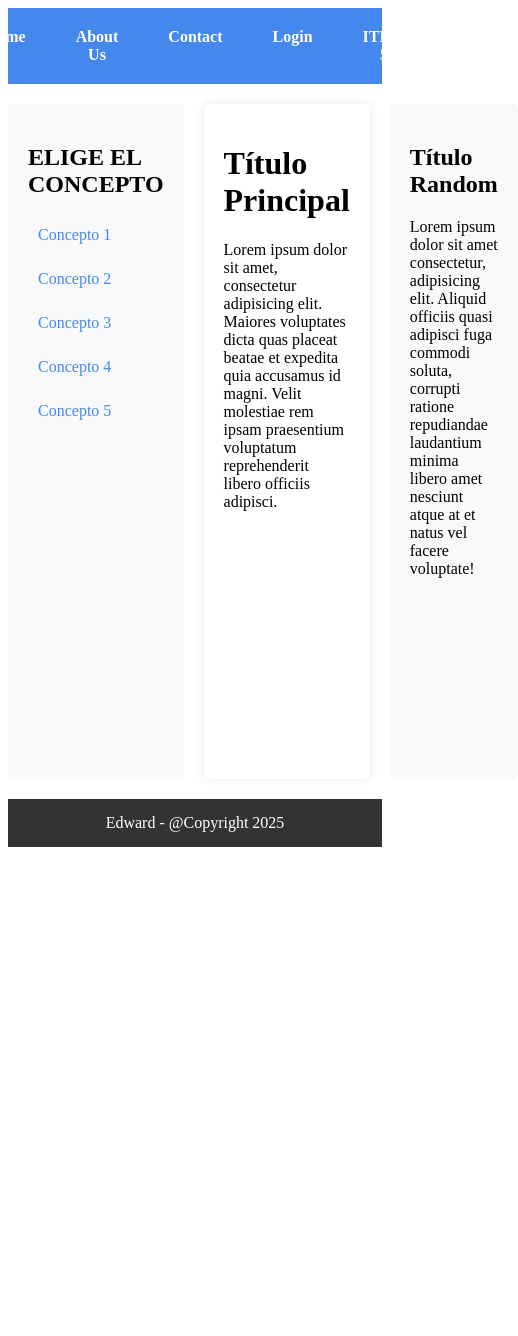
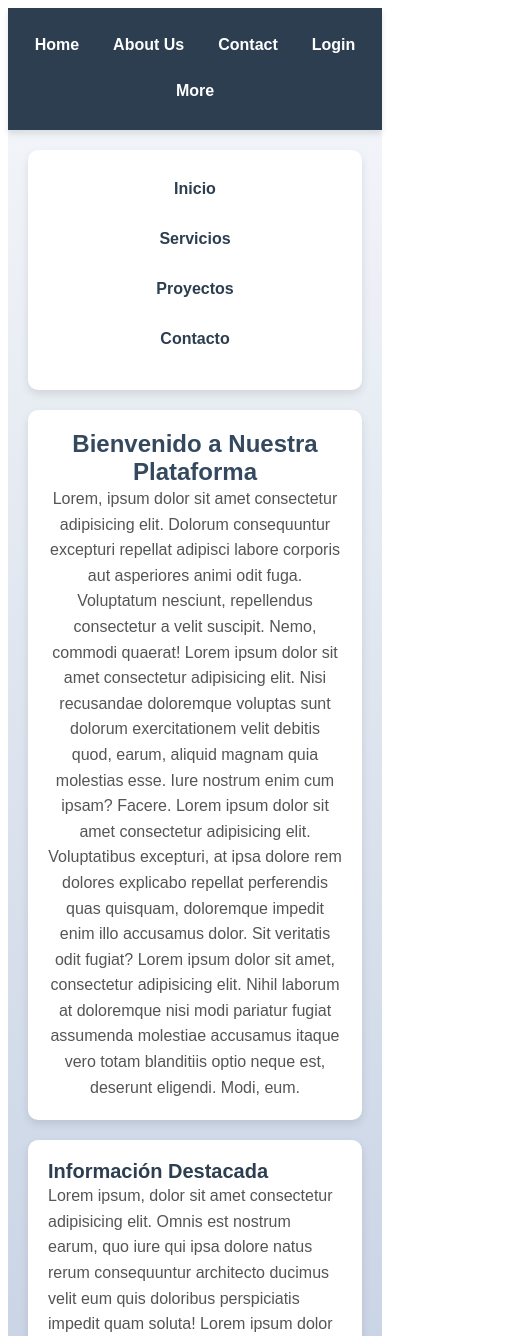
Before and after one commit to ecamilogp/curso-de-css, a Vue app: page / in a window 390 px wide. Shown: the top 1336 px of the page, 518 px wide, since content can reach past the window. Before the commit the page ends 855 px from the top, so only its background shows below. Built offline with nearby package versions, Linux system fonts and the light colour scheme; the HTML template or start-up script is replaced by a standard one.

Commit message:
uso de mobile firts muy importante

```diff
--- a/src/App.vue
+++ b/src/App.vue
@@ -40,7 +40,8 @@
 // import AtributoSrcsetYSizes from './component/responsive-design/AtributoSrcsetYSizes.vue'
 // import PIctureSourceYMedia from './component/responsive-design/PIctureSourceYMedia.vue'
 // import MediaQueries from './component/responsive-design/MediaQueries.vue'
-import EjercicioHolyGrailConFlexBox from './component/responsive-design/EjercicioHolyGrailConFlexBox.vue'
+// import EjercicioHolyGrailConFlexBox from './component/responsive-design/EjercicioHolyGrailConFlexBox.vue'
+import MobileFirst from './component/responsive-design/MobileFirst.vue'
 </script>
 
 <template>
@@ -85,5 +86,6 @@ import EjercicioHolyGrailConFlexBox from './component/responsive-design/Ejercici
   <!-- <AtributoSrcsetYSizes /> -->
   <!-- <PIctureSourceYMedia /> -->
   <!-- <MediaQueries /> -->
-  <EjercicioHolyGrailConFlexBox />
+  <!-- <EjercicioHolyGrailConFlexBox /> -->
+  <MobileFirst />
 </template>
--- /dev/null
+++ b/src/component/responsive-design/MobileFirst.vue
@@ -0,0 +1,229 @@
+<template>
+  <div class="container">
+    <!-- NAVBAR -->
+    <header class="header">
+      <nav class="main-navbar">
+        <ul>
+          <li><a href="#">Home</a></li>
+          <li><a href="#">About Us</a></li>
+          <li><a href="#">Contact</a></li>
+          <li><a href="#">Login</a></li>
+          <li><a href="#">More</a></li>
+        </ul>
+      </nav>
+    </header>
+
+    <!-- CONTENIDO PRINCIPAL -->
+    <div class="main-wrapper">
+      <!-- MENÚ IZQUIERDO -->
+      <aside class="secondary-navbar">
+        <nav>
+          <ul>
+            <li><a href="#">Inicio</a></li>
+            <li><a href="#">Servicios</a></li>
+            <li><a href="#">Proyectos</a></li>
+            <li><a href="#">Contacto</a></li>
+          </ul>
+        </nav>
+      </aside>
+
+      <!-- SECCIÓN CENTRAL -->
+      <main>
+        <h1>Bienvenido a Nuestra Plataforma</h1>
+        <p>
+          Lorem, ipsum dolor sit amet consectetur adipisicing elit. Dolorum consequuntur excepturi
+          repellat adipisci labore corporis aut asperiores animi odit fuga. Voluptatum nesciunt,
+          repellendus consectetur a velit suscipit. Nemo, commodi quaerat! Lorem ipsum dolor sit
+          amet consectetur adipisicing elit. Nisi recusandae doloremque voluptas sunt dolorum
+          exercitationem velit debitis quod, earum, aliquid magnam quia molestias esse. Iure nostrum
+          enim cum ipsam? Facere. Lorem ipsum dolor sit amet consectetur adipisicing elit.
+          Voluptatibus excepturi, at ipsa dolore rem dolores explicabo repellat perferendis quas
+          quisquam, doloremque impedit enim illo accusamus dolor. Sit veritatis odit fugiat? Lorem
+          ipsum dolor sit amet, consectetur adipisicing elit. Nihil laborum at doloremque nisi modi
+          pariatur fugiat assumenda molestiae accusamus itaque vero totam blanditiis optio neque
+          est, deserunt eligendi. Modi, eum.
+        </p>
+      </main>
+
+      <!-- MENÚ DERECHO -->
+      <aside class="right-sidebar">
+        <h2>Información Destacada</h2>
+        <p>
+          Lorem ipsum, dolor sit amet consectetur adipisicing elit. Omnis est nostrum earum, quo
+          iure qui ipsa dolore natus rerum consequuntur architecto ducimus velit eum quis doloribus
+          perspiciatis impedit quam soluta! Lorem ipsum dolor sit amet consectetur, adipisicing
+          elit. In, mollitia voluptatem, nihil ut ducimus iste perspiciatis quis impedit laborum
+          aperiam cumque est facilis autem sunt. Soluta, impedit quod. Iure, reiciendis.
+        </p>
+      </aside>
+    </div>
+
+    <!-- FOOTER -->
+    <footer>© 2025 - Todos los derechos reservados</footer>
+  </div>
+</template>
+
+<style scoped>
+/* ========== DISEÑO BASE (Mobile First) ========== */
+* {
+  margin: 0;
+  padding: 0;
+  box-sizing: border-box;
+  font-family: 'Arial', sans-serif;
+}
+
+.container {
+  display: flex;
+  flex-direction: column;
+  min-height: 100vh;
+  background: linear-gradient(to bottom, #f5f7fa, #c3cfe2);
+}
+
+/* HEADER */
+.header {
+  background: #2c3e50;
+  padding: 10px 0;
+  text-align: center;
+  box-shadow: 0px 4px 6px rgba(0, 0, 0, 0.1);
+}
+
+/* NAVBAR */
+.main-navbar ul {
+  display: flex;
+  flex-wrap: wrap;
+  justify-content: center;
+  gap: 10px;
+  list-style: none;
+  padding: 10px;
+}
+
+.main-navbar a {
+  color: white;
+  font-weight: bold;
+  padding: 8px 12px;
+  display: inline-block;
+  text-decoration: none;
+  border-bottom: 2px solid transparent;
+  transition: 0.3s ease-in-out;
+}
+
+.main-navbar a:hover {
+  border-bottom: 2px solid #3498db;
+}
+
+/* CONTENIDO PRINCIPAL */
+.main-wrapper {
+  display: flex;
+  flex-direction: column;
+  flex-grow: 1;
+  padding: 20px;
+  gap: 20px;
+}
+
+/* SECCIONES */
+.secondary-navbar,
+.right-sidebar,
+main {
+  width: 100%;
+  padding: 20px;
+  text-align: center;
+  background-color: white;
+  border-radius: 10px;
+  box-shadow: 0 4px 8px rgba(0, 0, 0, 0.1);
+}
+
+h1 {
+  font-size: 24px;
+  color: #34495e;
+}
+
+h2 {
+  font-size: 20px;
+  color: #2c3e50;
+}
+
+p {
+  font-size: 16px;
+  color: #555;
+  line-height: 1.6;
+}
+
+/* MENÚ LATERAL IZQUIERDO */
+.secondary-navbar ul {
+  list-style: none;
+  padding: 0;
+}
+
+.secondary-navbar li {
+  margin-bottom: 10px;
+}
+
+.secondary-navbar a {
+  display: block;
+  color: #2c3e50;
+  font-weight: bold;
+  padding: 10px;
+  text-decoration: none;
+  border-bottom: 2px solid transparent;
+  transition: 0.3s ease-in-out;
+}
+
+.secondary-navbar a:hover {
+  border-bottom: 2px solid #3498db;
+}
+
+/* MENÚ DERECHO */
+.right-sidebar {
+  text-align: left;
+}
+
+/* FOOTER */
+footer {
+  background-color: #2c3e50;
+  color: white;
+  text-align: center;
+  padding: 15px;
+  width: 100%;
+  margin-top: auto;
+}
+
+/* ========== MEDIA QUERIES (Pantallas más grandes) ========== */
+@media screen and (min-width: 768px) {
+  .main-navbar ul {
+    flex-wrap: nowrap;
+  }
+
+  .main-wrapper {
+    flex-direction: row;
+    max-width: 1200px;
+    margin: 0 auto;
+    align-items: stretch;
+  }
+
+  .secondary-navbar,
+  .right-sidebar {
+    width: 280px;
+  }
+
+  main {
+    flex-grow: 1;
+    text-align: justify;
+  }
+}
+
+/* Pantallas Grandes */
+@media screen and (min-width: 1200px) {
+  .main-wrapper {
+    max-width: 1400px;
+  }
+
+  main {
+    padding: 40px;
+  }
+
+  .secondary-navbar,
+  .right-sidebar {
+    padding: 30px;
+  }
+}
+</style>
```
